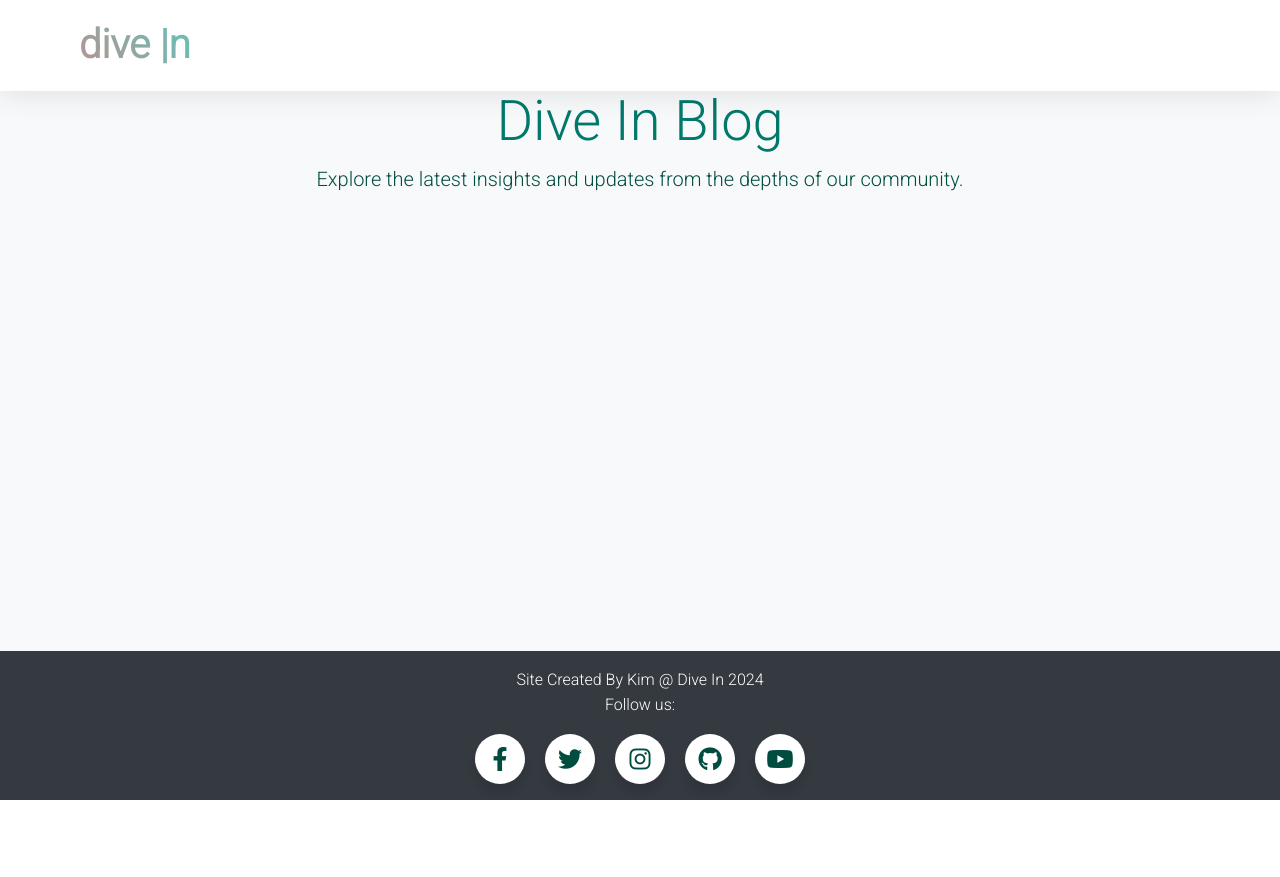
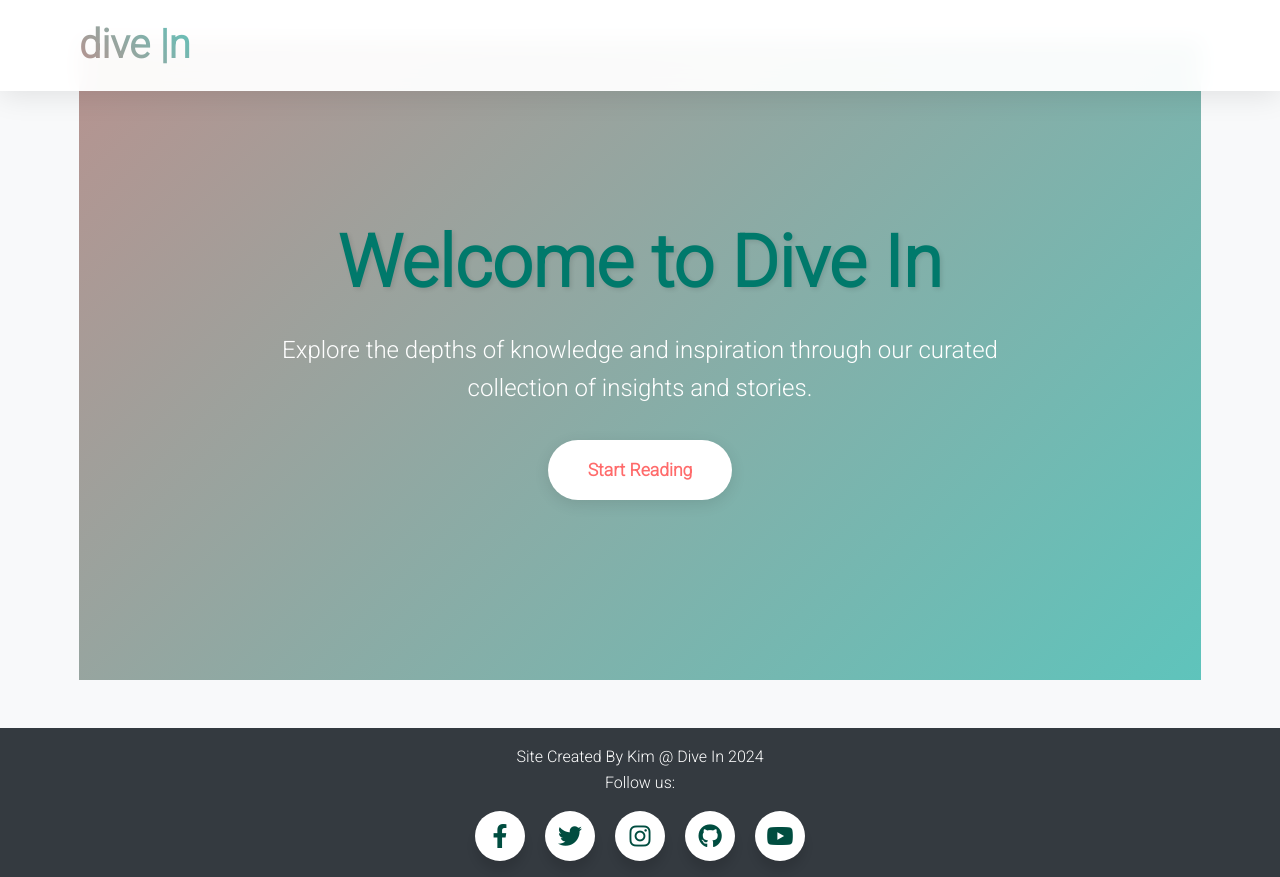
Before and after one commit to kimatron/dive-in, a Django app: page / in a window 1280 px wide. Before the commit the page ends 800 px from the top, so only its background shows below. Run offline with Django 4.2, Linux system fonts and the light colour scheme; data that the repository does not hold is empty; some libraries are stand-ins or nearby versions.

Commit message:
Add hero section to index page, with gradient background :lipstick:

```diff
--- a/blog/templates/blog/index.html
+++ b/blog/templates/blog/index.html
@@ -4,12 +4,21 @@
 {% block content %}
 
 <!-- Main Container -->
-<div class="container-fluid py-5">
+<!-- <div class="container-fluid py-5"> -->
     <!-- Page Title -->
-    <div class="text-center mb-4">
+    <!-- <div class="text-center mb-4">
         <h1 class="display-4">Dive In Blog</h1>
         <p class="lead">Explore the latest insights and updates from the depths of our community.</p>
-    </div>
+    </div> -->
+
+    <!-- Hero Section -->
+<section class="hero-section">
+  <div class="hero-content">
+      <h1 class="hero-title">Welcome to Dive In</h1>
+      <p class="hero-subtitle">Explore the depths of knowledge and inspiration through our curated collection of insights and stories.</p>
+      <a href="#featured-posts" class="hero-button">Start Reading</a>
+  </div>
+</section>
 
     <!-- Featured Blog Posts Section -->
     <div class="row mb-4">
--- a/static/css/style.css
+++ b/static/css/style.css
@@ -53,6 +53,101 @@ a {
 a:visited,
 a:hover {
   color: #00796b;
+}
+
+/* Hero Section */
+.hero-section {
+  min-height: 80vh;
+  background: linear-gradient(135deg, #FF6B6B 0%, #4ECDC4 100%);
+  background-size: 200% 200%;
+  animation: gradientFlow 15s ease infinite;
+  display: flex;
+  align-items: center;
+  justify-content: center;
+  padding: 6rem 2rem;
+  position: relative;
+  overflow: hidden;
+}
+
+.hero-content {
+  max-width: 1200px;
+  width: 100%;
+  margin: 0 auto;
+  text-align: center;
+  color: white;
+  position: relative;
+  z-index: 2;
+}
+
+.hero-title {
+  font-size: 4.5rem;
+  font-weight: 700;
+  margin-bottom: 1.5rem;
+  line-height: 1.2;
+  text-shadow: 2px 2px 4px rgba(0, 0, 0, 0.1);
+}
+
+.hero-subtitle {
+  font-size: 1.5rem;
+  font-weight: 400;
+  margin-bottom: 2rem;
+  max-width: 800px;
+  margin-left: auto;
+  margin-right: auto;
+}
+
+.hero-button {
+  display: inline-block;
+  padding: 1rem 2.5rem;
+  font-size: 1.1rem;
+  font-weight: 600;
+  color: #FF6B6B;
+  background: white;
+  border-radius: 50px;
+  transition: all 0.3s ease;
+  text-decoration: none;
+  box-shadow: 0 4px 15px rgba(0, 0, 0, 0.1);
+}
+
+.hero-button:hover {
+  transform: translateY(-3px);
+  box-shadow: 0 6px 20px rgba(0, 0, 0, 0.15);
+  background: #f8f9fa;
+}
+
+/* Responsive Design */
+@media (max-width: 1200px) {
+  .hero-title {
+      font-size: 4rem;
+  }
+}
+
+@media (max-width: 992px) {
+  .hero-title {
+      font-size: 3.5rem;
+  }
+}
+
+@media (max-width: 768px) {
+  .hero-title {
+      font-size: 2.8rem;
+  }
+  .hero-subtitle {
+      font-size: 1.2rem;
+  }
+}
+
+@media (max-width: 576px) {
+  .hero-title {
+      font-size: 2.2rem;
+  }
+  .hero-subtitle {
+      font-size: 1.1rem;
+  }
+  .hero-button {
+      padding: 0.8rem 2rem;
+      font-size: 1rem;
+  }
 }
 
 /* Card Styles */
--- a/static/js/script.js
+++ b/static/js/script.js
@@ -1 +1,28 @@
 console.log("Water is wet! ");
+
+// Navbar scroll effect
+document.addEventListener('DOMContentLoaded', function() {
+    const navbar = document.querySelector('.navbar');
+
+    window.addEventListener('scroll', function() {
+        if (window.scrollY > 50) {
+            navbar.classList.add('scrolled');
+        } else {
+            navbar.classList.remove('scrolled');
+        }
+    });
+
+    // Smooth scroll for anchor links
+    document.querySelectorAll('a[href^="#"]').forEach(anchor => {
+        anchor.addEventListener('click', function (e) {
+            e.preventDefault();
+            const target = document.querySelector(this.getAttribute('href'));
+            if (target) {
+                target.scrollIntoView({
+                    behavior: 'smooth',
+                    block: 'start'
+                });
+            }
+        });
+    });
+});
```
